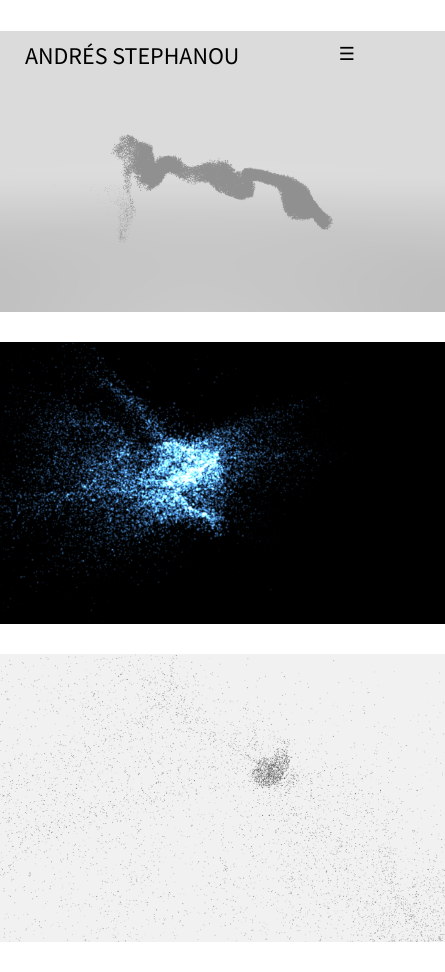
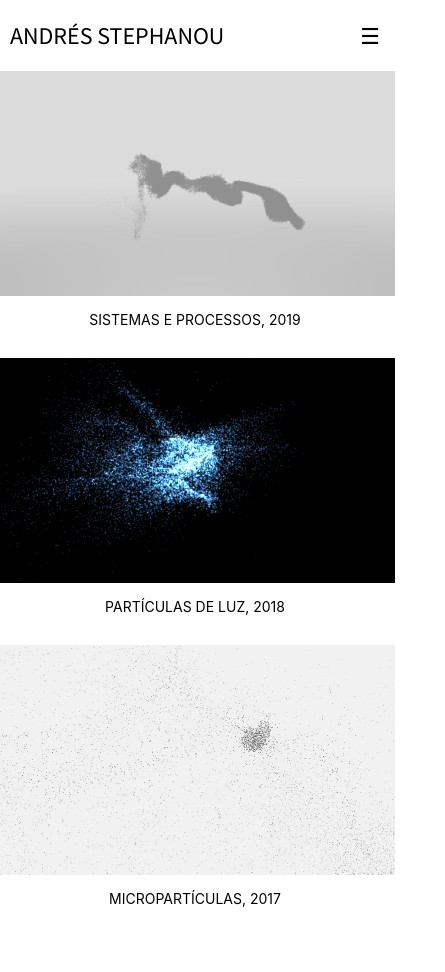
Before and after one commit to lucascosta1996/andresstephanou, a React (Create React App) app: page /exhibitions in a window 390 px wide. Shown: the whole page, 445 px wide, since content can reach past the window. After the commit the page ends 937 px from the top, so only its background shows below. Built offline with nearby package versions, Linux system fonts and the light colour scheme.

Commit message:
finish mobile layout

```diff
--- a/src/Components/Contact.js
+++ b/src/Components/Contact.js
@@ -17,13 +17,18 @@ const ContactWrapper = styled.div`
     color: #000;
     font-family: 'Source Sans Pro', sans-serif;
     font-size: 20px;
+    text-decoration: none;
+
+    &:hover {
+      text-decoration: underline;
+    }
   }
 `
 
 function Contact( props ) {
   return (
     <ContactWrapper>
-      <a className="mail" mailto="andres@mail.com">contact@andres-stephanou.com</a>
+      <a className="mail" href="mailto:contact@andres-stephanou.com" target="_top">contact@andres-stephanou.com</a>
     </ContactWrapper>
   )
 }
--- a/src/Components/Exhibitions/Exhibition.js
+++ b/src/Components/Exhibitions/Exhibition.js
@@ -10,6 +10,11 @@ const ExhibitionWrapper = styled.div`
   right: 0;
   text-align: center;
   top: 100px;
+
+  @media (max-width: 520px) {
+    position: initial;
+    max-width: 90%;
+  }
 
   .title {
     font-family: 'Source Sans Pro', sans-serif;
--- a/src/Components/Exhibitions/ExhibitionsImageList.js
+++ b/src/Components/Exhibitions/ExhibitionsImageList.js
@@ -5,22 +5,42 @@ import { exhibitionsList } from './exhibitionsList'
 
 const ExhibitionsImagesWrapper = styled.div`
   align-items: center;
+  bottom: 0;
+  display: flex;
+  justify-content: space-around;
+  left: 0;
+  padding: 0 35px;
+  position: absolute;
+  right: 0;
+  top: 0;
+
+  @media (max-width: 520px) {
+    flex-direction: column;
+    top: 280px;
+    position: initial;
+  }
+
+  .showLink {
+    align-items: center;
     display: flex;
     flex-direction: column;
-  padding-top: 8%;
+
+    @media (max-width: 520px) {
+      padding-bottom: 30px;
+    }
 
     .show {
-    margin-bottom: 30px;
+      margin-bottom: 15px;
       max-width: 500px;
       position: relative;
 
       img {
         display: block;
-      max-width: 500px;
+        max-width: 400px;
         transition: all .3s ease;
       }
 
-    .title {
+      .hover {
         align-items: center;
         font-family: 'Source Sans Pro', sans-serif;
         display: flex;
@@ -33,18 +53,22 @@ const ExhibitionsImagesWrapper = styled.div`
 
         &:hover {
           background-color: rgba(120, 120, 120, 0.8);
-
-        span {
-          display: inline;
-          color: #fff;
-          opacity: 1;
+        }
+      }
     }
   }
 
-      span {
-        display: none;
+  .showTitle {
+    color: #000;
+    font-size: 14px;
     margin: auto;
-      }
+    text-align: center;
+    text-decoration: none;
+    text-transform: uppercase;
+    transition: all .3s ease;
+
+    &:hover {
+      color: rgba(120, 120, 120, 0.8);
     }
   }
 `
@@ -54,15 +78,21 @@ function ExhibitionsImagesList (props) {
     <ExhibitionsImagesWrapper>
       {
         exhibitionsList.map( item => (
+          <div className="showLink">
             <Link
               className="show"
               to={`/exhibitions/${item.route}`}
             >
               <img src={require(`../../assets/${item.image}`)} />
-            <div className="title">
-              <span>{item.name}</span>
+              <div className="hover" />
+            </Link>
+            <Link
+              className="showTitle"
+              to={`/exhibitions/${item.route}`}
+            >
+              {item.name}
+            </Link>
           </div>
-          </Link>
         ) )
       }
     </ExhibitionsImagesWrapper>
--- a/src/Components/Navigation.js
+++ b/src/Components/Navigation.js
@@ -9,16 +9,18 @@ const NavigationWrapper = styled.nav`
   ${props => props.isOpened && `width: 100%; height: 200px;`}
   display: flex;
   justify-content: space-between;
-  position: fixed;
+  padding-top: 40px;
+  position: relative;
   overflow: hidden;
   text-align: left;
-  top: 40px;
   width: 100%;
   z-index: 2;
 
   @media ( max-width: 520px ) {
     flex-direction: column;
-    left: 25px;
+    height: auto;
+    padding-bottom: 20px;
+    padding-top: 20px;
   }
 
   h1,
@@ -45,7 +47,7 @@ const NavigationWrapper = styled.nav`
     padding-left: 50px;
 
     @media ( max-width: 520px ) {
-      padding-left: 0;
+      padding-left: 10px;
     }
 
     a {
@@ -73,18 +75,18 @@ const NavigationWrapper = styled.nav`
 
   .close {
     position: fixed;
-    right: 35px;
-    top: 50px;
-    width: 14px;
+    right: 13px;
+    top: 30px;
+    width: 18px;
   }
 `
 
 const VeganBurguerIcon = styled.div`
   cursor: pointer;
-  font-size: 18px;
-  position: fixed;
-  right: 35px;
-  top: 43px;
+  font-size: 22px;
+  position: absolute;
+  right: 10px;
+  top: 23px;
 
   @media ( min-width: 769px ) {
     display: none;
@@ -105,6 +107,10 @@ const OptionsWrapper = styled.section`
 
     &:hover {
       font-style: italic;
+    }
+
+    @media (max-width: 520px) {
+      padding-left: 8px;
     }
   }
 `
```
Lines whose indentation alone changed are shown as unchanged.
